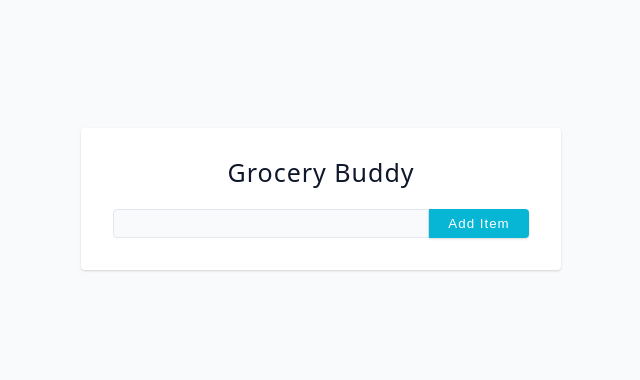
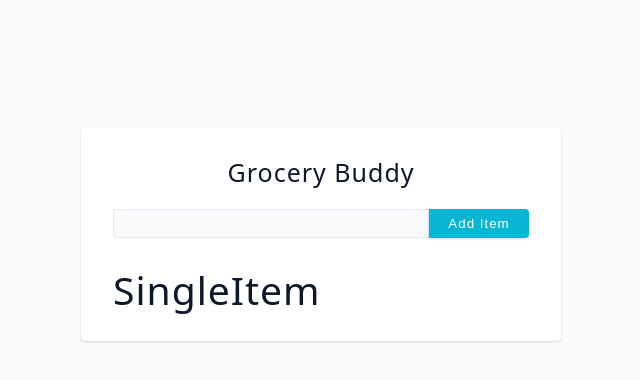
Before and after one commit to locaulker/groceryBud-app, a React (Vite) app: page / in a window 1280 px wide. Both pictures are taken after typing "Sample" into the empty fields and a click on the button "Add Item". Shown: the top 380 px of the page, without its empty margins (319-959 px from the left). Built offline with nearby package versions, Linux system fonts and the light colour scheme.

Commit message:
render items

```diff
--- a/src/App.jsx
+++ b/src/App.jsx
@@ -1,6 +1,7 @@
 import { useState } from "react"
 import Form from "./Form"
 import { nanoid } from "nanoid"
+import Items from "./Items"
 
 const App = () => {
   const [items, setItems] = useState([])
@@ -14,9 +15,12 @@
     setItems([...items, newItem])
   }
 
+  const removeItem = (itemId) => {}
+
   return (
     <section className="section-center">
       <Form addItem={addItem} />
+      <Items items={items} removeItem={removeItem} />
     </section>
   )
 }
--- /dev/null
+++ b/src/Items.jsx
@@ -0,0 +1,12 @@
+import SingleItem from "./SingleItem"
+
+const Items = ({ items, removeItem }) => {
+  return (
+    <div className="items">
+      {items.map((item) => {
+        return <SingleItem item={item} key={item.id} removeItem={removeItem} />
+      })}
+    </div>
+  )
+}
+export default Items
--- /dev/null
+++ b/src/SingleItem.jsx
@@ -0,0 +1,4 @@
+const SingleItem = () => {
+  return <h2>SingleItem</h2>
+}
+export default SingleItem
```
